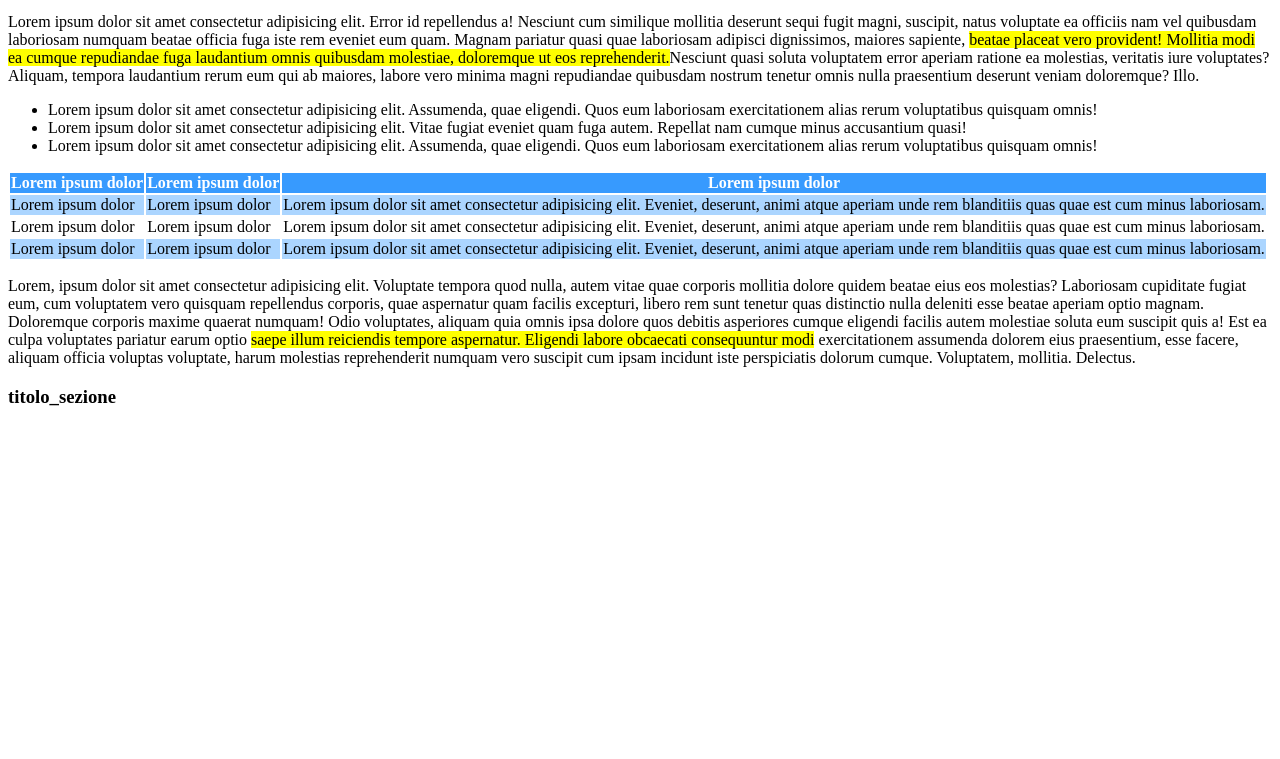
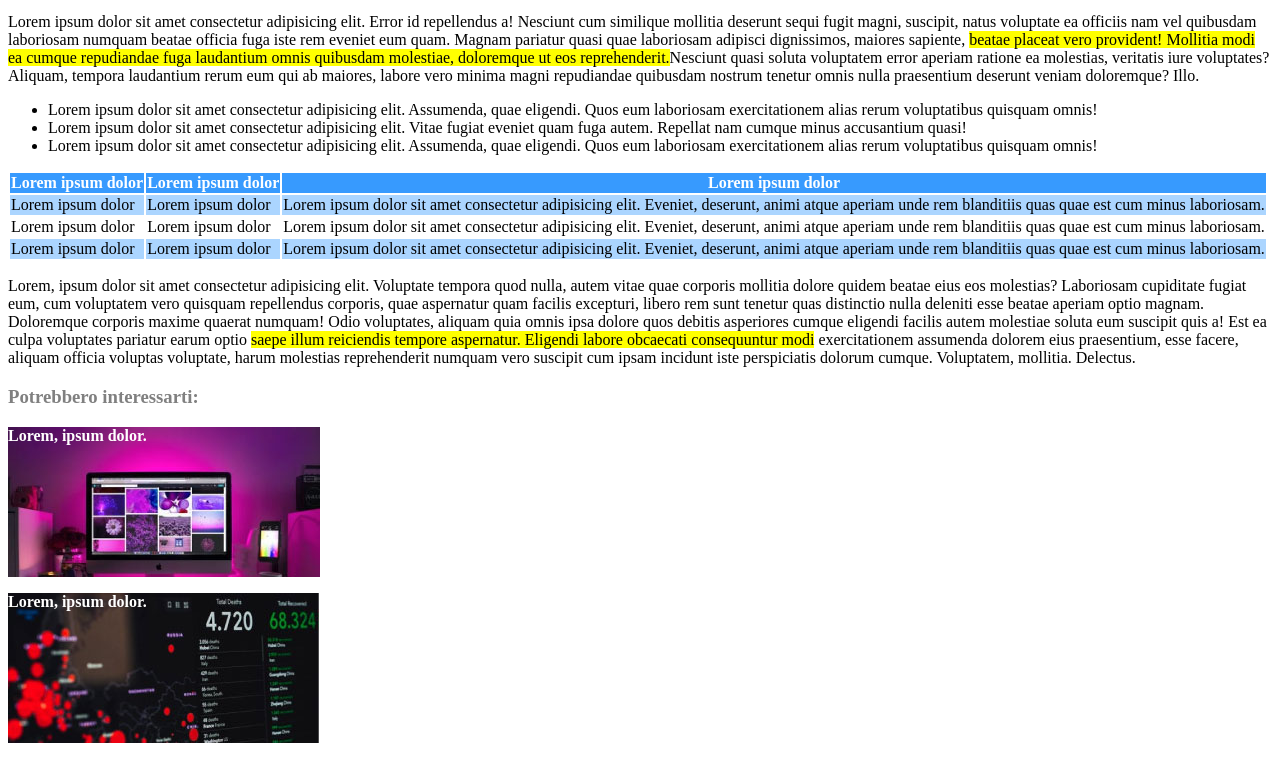
Before and after one commit to ManuelGraziosi/html-css-booleaner, a plain HTML site: page index.html in a window 1280 px wide. Shown: the part 766-1525 px from the top of the page. Before the commit the page ends 1193 px from the top, so only its background shows below. Drawn offline with Linux system fonts and the light colour scheme.

Commit message:
feat: recommendation section completed

```diff
--- a/css/style.css
+++ b/css/style.css
@@ -45,3 +45,20 @@ h1 {
 .text-backgroud-color-light-blue {
     background-color: rgb(171, 213, 255);
 }
+
+.background-image1 {
+    background-image: url(../img/monitor.jpg);
+}
+
+.background-image2 {
+
+    background-image: url(../img/graph.jpg);
+}
+
+.background-img-height {
+    height: 150px;
+}
+
+.background-repeat-off {
+    background-repeat: no-repeat;
+}
--- a/index.html
+++ b/index.html
@@ -123,10 +123,15 @@
 
         <!-- recommendation section -->
         <section>
-            <h3>titolo_sezione</h3>
+            <h3 class="text-color-gray">Potrebbero interessarti:</h3>
             <!-- images -->
-            <div>
-
+            <div class="text-color-white text-style-bold-600">
+                <p class="background-image1 background-img-height background-repeat-off">
+                    Lorem, ipsum dolor.
+                </p>
+                <p class="background-image2 background-img-height background-repeat-off">
+                    Lorem, ipsum dolor.
+                </p>
             </div>
             <!-- /images -->
 
```
Also changed, not shown: img/graph.jpg (added), img/monitor.jpg (added).
